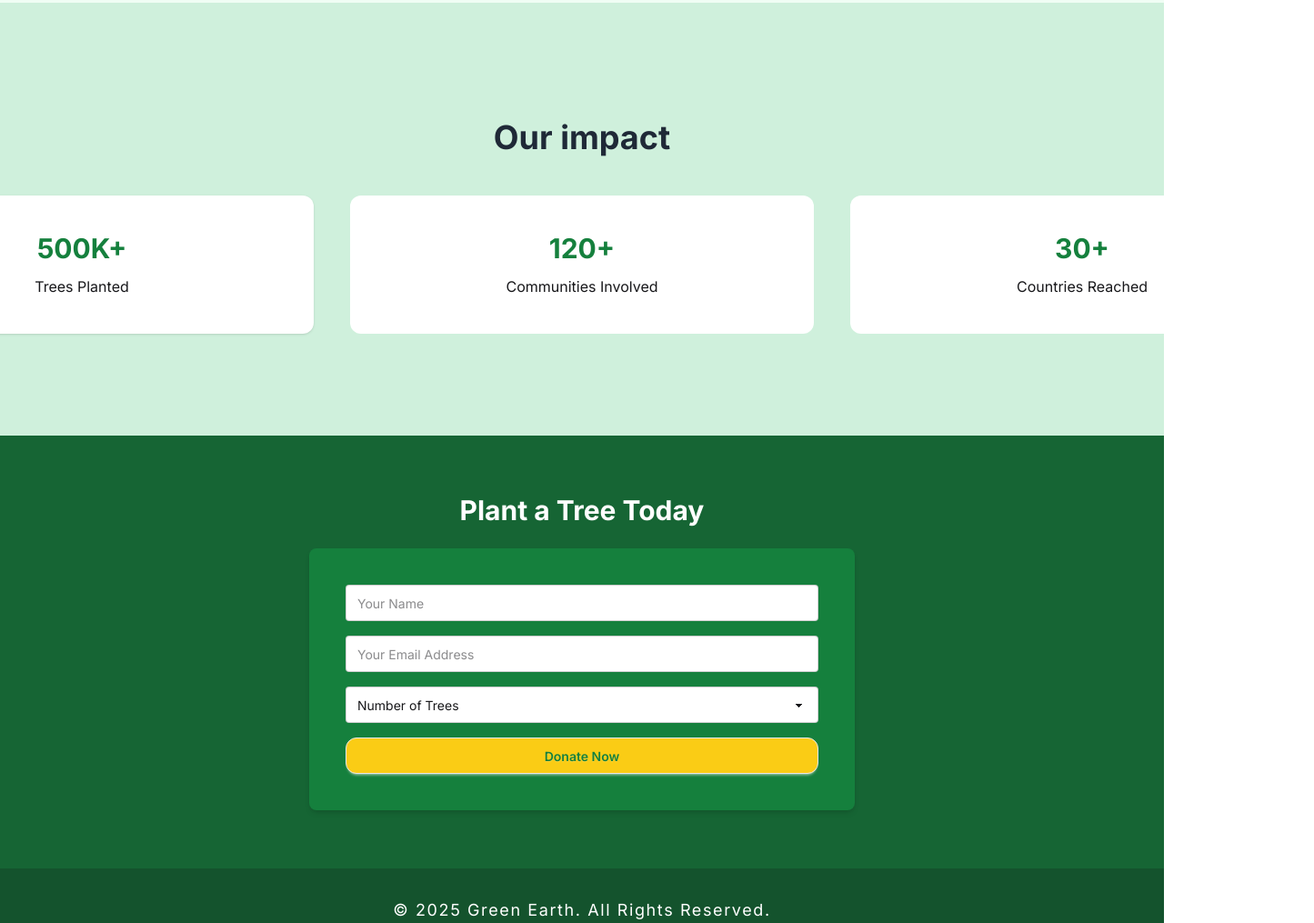
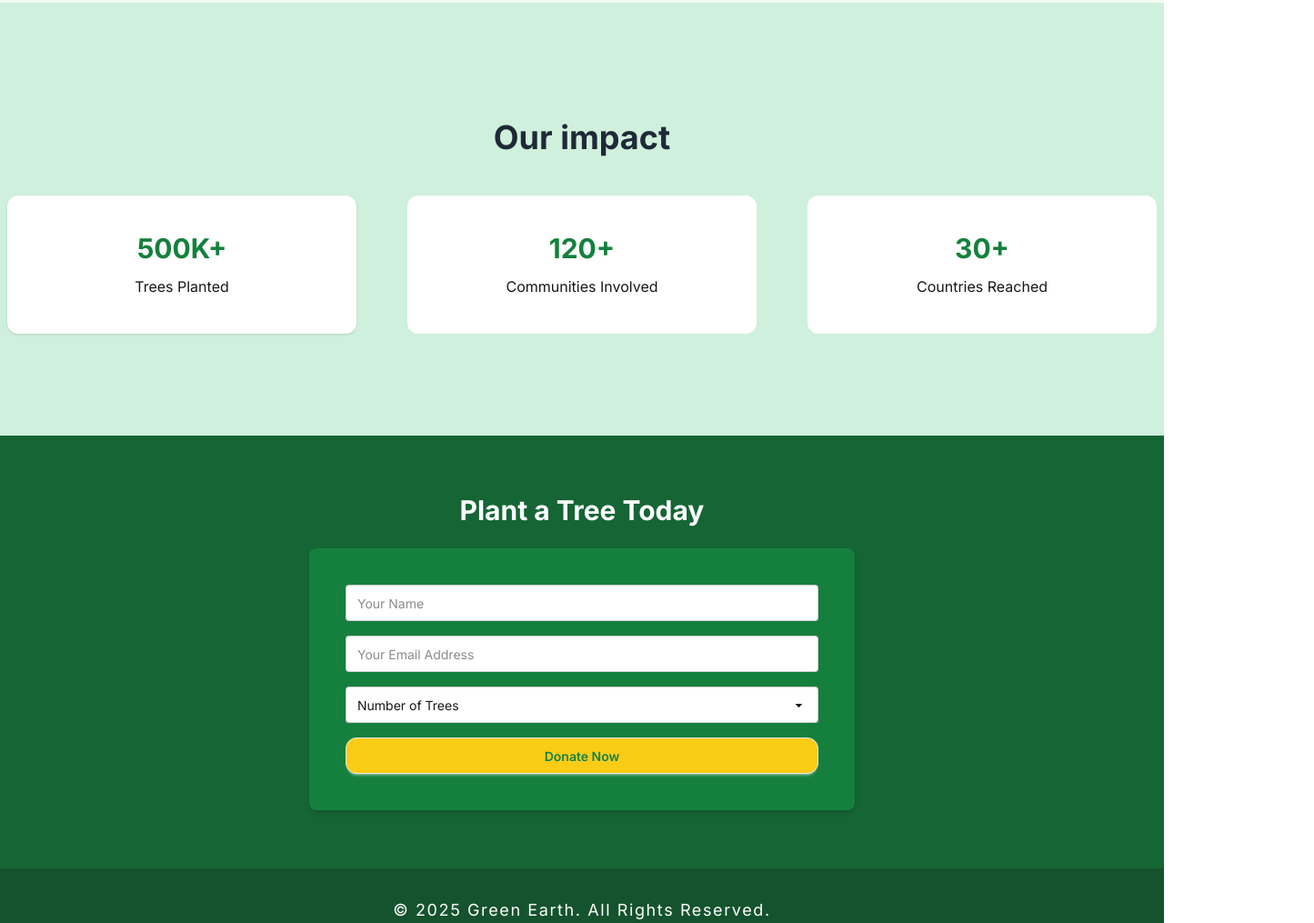
Before and after one commit to RupomPB/Assignment-06, a plain HTML site: page index.html in a window 1280 px wide. Shown: the part 1874-2889 px from the top of the page at 91% size, 1445 px wide, since content can reach past the window. Drawn offline with nearby package versions, Linux system fonts and the light colour scheme; no server answers.

Commit message:
added all files

```diff
--- a/index.html
+++ b/index.html
@@ -183,12 +183,13 @@
                         our start, we’ve planted over 500,000 trees worldwide. By joining our campaign, you help restore
                         forests, create habitats for wildlife, and combat global warming.</p>
 
-                    <ol class="list-disc list-inside ml-4 sm:ml-6 md:ml-8 space-y-2">
+                       <ol class=" list-disc text-left list-inside ml-[24%] sm:ml-6 md:ml-8 space-y-2">
                         <li>Restoration of natural habitats
                         </li>
                         <li>Improvement of air quality</li>
                         <li>Support for local communities</li>
                     </ol>
+
                 </div>
             </div>
         </section>
@@ -199,22 +200,22 @@
 
             <h1 class="font-bold text-center text-4xl pt-32 pb-11  text-[#1f2937]">Our impact</h1>
 
-            <div class="impact-container flex flex-col md:flex-row justify-center items-center gap-10 ">
+            <div class="impact-container   flex flex-col  md:flex-row flex-wrap justify-center items-center gap-14 max-w-[1650px] mx-auto ">
 
                 <div
-                    class="bg-white text-center px-6 py-10 rounded-xl md:min-w-[510px]  shadow-sm transition-all duration-300  hover:bg-green-300 hover:shadow-lg hover:scale-105">
+                    class="bg-white text-center px-6 py-10 rounded-xl  w-full sm:w-80 md:w-96 shadow-sm transition-all duration-300  hover:bg-green-300 hover:shadow-lg hover:scale-105">
                     <span class="font-bold text-3xl text-[#15803d] ">500K+</span>
                     <p class="pt-3">Trees Planted</p>
                 </div>
 
                 <div
-                    class="bg-white text-center px-6 py-10 rounded-xl  md:min-w-[510px] transition-all duration-300  hover:bg-green-300 hover:shadow-lg hover:scale-105">
+                    class="bg-white text-center px-6 py-10 rounded-xl  w-full sm:w-80 md:w-96 transition-all duration-300  hover:bg-green-300 hover:shadow-lg hover:scale-105">
                     <span class="font-bold text-3xl text-[#15803d] ">120+</span>
                     <p class="pt-3">Communities Involved</p>
                 </div>
 
                 <div
-                    class="bg-white text-center px-6 py-10 rounded-xl w-full md:min-w-[510px] transition-all duration-300  hover:bg-green-300 hover:shadow-lg hover:scale-105">
+                    class="bg-white text-center px-6 py-10 rounded-xl  w-full sm:w-80 md:w-96 transition-all duration-300  hover:bg-green-300 hover:shadow-lg hover:scale-105">
                     <span class="font-bold text-3xl text-[#15803d] ">30+</span>
                     <p class="pt-3">Countries Reached</p>
                 </div>
```
Also changed, not shown: 1 other file.
